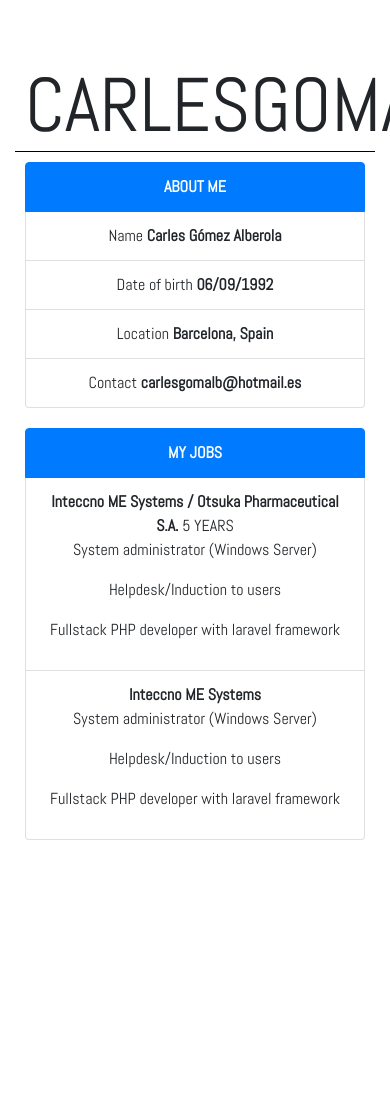
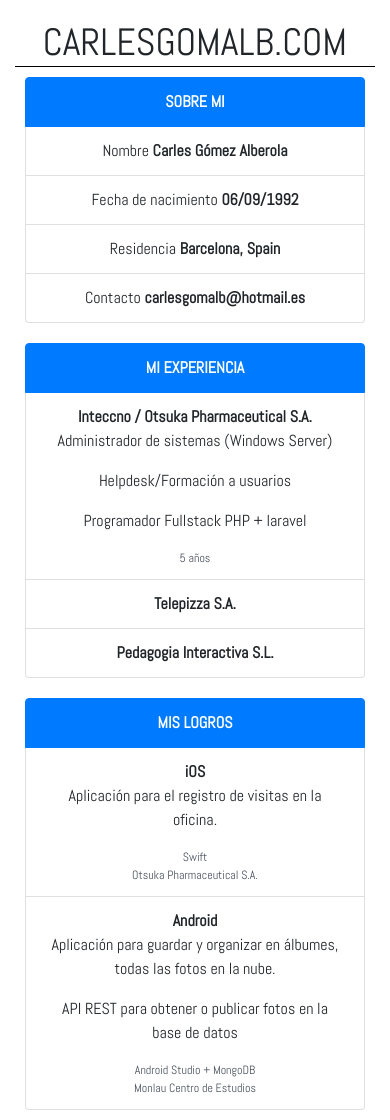
Before and after one commit to carlesgomalb/carlesgomalb.github.io, a PHP site: page / in a window 390 px wide; the page is wider, and only the part inside the window is pictured. Before the commit the page ends 840 px from the top of that part, so only its background shows below. Run offline with PHP 8.4, Linux system fonts and the light colour scheme.

Commit message:
title responsive

```diff
--- a/css/style.css
+++ b/css/style.css
@@ -19,14 +19,39 @@ h1 {
   border-bottom:1px solid black;
 }
 
+h2, #title-xs {
+  font-size:38px;
+  display:none;
+  padding:10px;
+  padding-bottom:0px;
+  margin-top:10px;
+  margin-bottom:0px;
+  border-bottom:1px solid black;
+}
+
 h2 {
   margin:0px;
 }
 
-h2, #subtitle {
+h3, #subtitle {
   display:none;
 }
 
 div .inner-container {
   display:none;
 }
+
+.job-no-show {
+  cursor:pointer;
+}
+
+.job-no-show p {
+  display:none;
+}
+
+.job-year {
+  font-size:12px;
+  color:#4B515D;
+  padding:0px;
+  margin:0px;
+}
--- a/index.html
+++ b/index.html
@@ -21,37 +21,67 @@
 
 
 
-    <div class="container">
+    <div class="container"><div class="d-none">asasass</div>
       <div class="innerContainer">
-        <h1 id="title">CARLESGOMALB.COM</h1>
-        <h2 id="subtitle">Welcome to my website!</h2>
+        <div class="d-none d-sm-block"><h1 id="title">CARLESGOMALB.COM</h1></div>
+        <div class="d-block d-sm-none"><h2 id="title-xs">CARLESGOMALB.COM</h2></div>
+        <h3 id="subtitle">Welcome to my website!</h3>
+
+
 
         <div class="inner-container">
 
           <div class="row">
             <div class="col-md-4">
               <ul class="list-group" style="padding:10px;">
-                <li class="list-group-item active"><b>ABOUT ME</b></li>
-                <li class="list-group-item">Name <b>Carles Gómez Alberola</b></li>
-                <li class="list-group-item">Date of birth <b>06/09/1992</b></li>
-                <li class="list-group-item">Location <b>Barcelona, Spain</b></li>
-                <li class="list-group-item">Contact <b>carlesgomalb@hotmail.es</b></li>
+                <li class="list-group-item active"><b>SOBRE MI</b></li>
+                <li class="list-group-item">Nombre <b>Carles Gómez Alberola</b></li>
+                <li class="list-group-item">Fecha de nacimiento <b>06/09/1992</b></li>
+                <li class="list-group-item">Residencia <b>Barcelona, Spain</b></li>
+                <li class="list-group-item">Contacto <b>carlesgomalb@hotmail.es</b></li>
               </ul>
             </div>
+
             <div class="col-md-4">
               <ul class="list-group" style="padding:10px;">
-                <li class="list-group-item active"><b>MY JOBS</b></li>
+                <li class="list-group-item active"><b>MI EXPERIENCIA</b></li>
                 <li class="list-group-item">
-                  <b>Inteccno ME Systems / Otsuka Pharmaceutical S.A.</b> 5 YEARS
-                  <p>System administrator (Windows Server)</p>
-                  <p>Helpdesk/Induction to users</p>
-                  <p>Fullstack PHP developer with laravel framework</p>
+                  <b>Inteccno / Otsuka Pharmaceutical S.A.</b>
+                  <p>Administrador de sistemas (Windows Server)</p>
+                  <p>Helpdesk/Formación a usuarios</p>
+                  <p>Programador Fullstack PHP + laravel</p>
+                  <p class="job-year">5 años</p>
+                </li>
+                <li id="telepizza" class="list-group-item job-no-show">
+                  <b>Telepizza S.A.</b>
+                  <p class="telepizza">Repartidor a domicilio</p>
+                  <p class="telepizza job-year">1 año</p>
+                </li>
+                <li id="pedagogia" class="list-group-item job-no-show">
+                  <b>Pedagogia Interactiva S.L.</b>
+                  <p class="pedagogia">Becario informática</p>
+                  <p class="pedagogia">Actualizar y realizar cambios en base de datos</p>
+                  <p class="pedagogia">Edición de plantillas escolares</p>
+                  <p class="pedagogia job-year">1 año</p>
+                </li>
+              </ul>
+            </div>
+
+            <div class="col-md-4">
+              <ul class="list-group" style="padding:10px;">
+                <li class="list-group-item active"><b>MIS LOGROS</b></li>
+                <li class="list-group-item">
+                  <b>iOS</b>
+                  <p> Aplicación para el registro de visitas en la oficina. </p>
+                  <p class="job-year"> Swift </p>
+                  <p class="job-year"> Otsuka Pharmaceutical S.A. </p>
                 </li>
                 <li class="list-group-item">
-                  <b>Inteccno ME Systems</b>
-                  <p>System administrator (Windows Server)</p>
-                  <p>Helpdesk/Induction to users</p>
-                  <p>Fullstack PHP developer with laravel framework</p>
+                  <b>Android</b>
+                  <p> Aplicación para guardar y organizar en álbumes, todas las fotos en la nube. </p>
+                  <p> API REST para obtener o publicar fotos en la base de datos </p>
+                  <p class="job-year"> Android Studio + MongoDB </p>
+                  <p class="job-year"> Monlau Centro de Estudios </p>
                 </li>
               </ul>
             </div>
@@ -71,10 +101,19 @@
 
 
     $(document).ready(function(){
-      $("#title").slideDown(1000).ready(function(){
-        $("#subtitle").delay(600).slideDown(1000).delay(1000).slideUp(1000);
+      $("#title, #title-xs").slideDown(1000).ready(function(){
+        $("#subtitle, #subtitle-xs").delay(600).slideDown(1000).delay(1000).slideUp(1000);
         $(".inner-container").delay(3600).slideDown(1000);
       });
+    });
+
+    $('.job-no-show').click(function(){
+      var idn = $(this).attr('id');
+      if($('.'+idn).is(':visible')){
+        $('.'+idn).slideUp(500);
+      }else{
+        $('.'+idn).slideDown(500);
+      }
     });
 
   </script>
```
